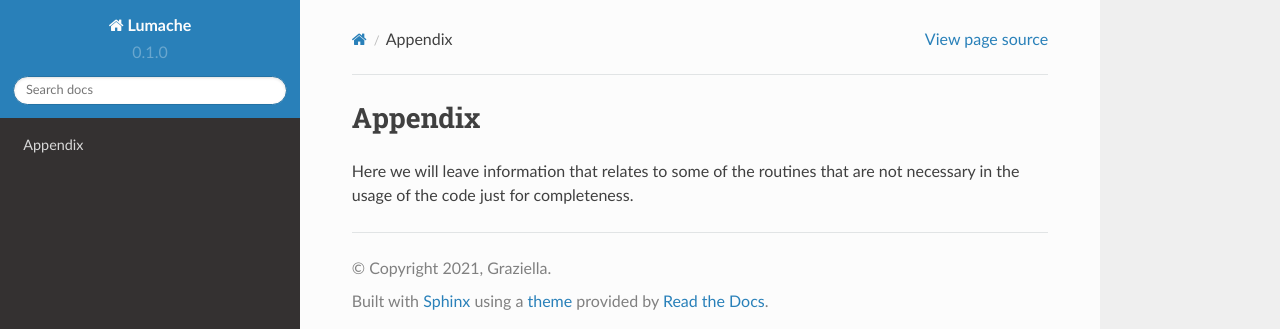
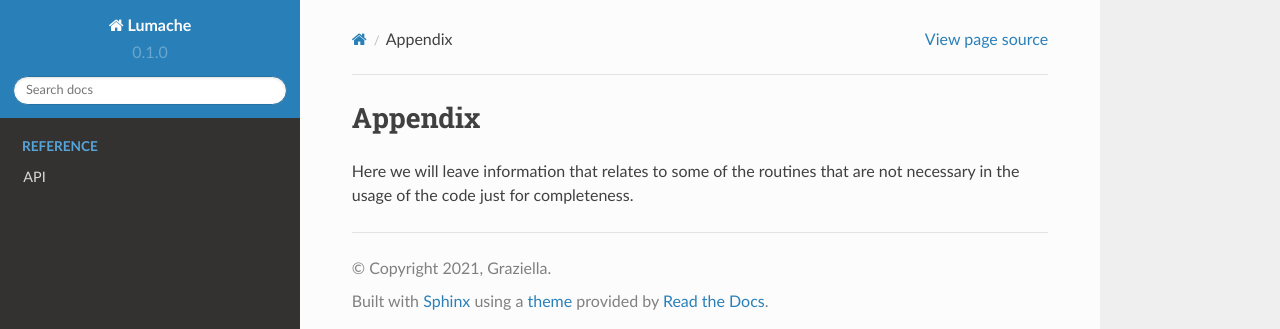
Before and after one commit to Mariosgia/doc_test, a Sphinx documentation site: the page built from docs/source/Appendix.rst, in a window 1280 px wide. Shown: the top 329 px of the page. Built offline with Sphinx 7.4.7 and the Read the Docs theme 2.0.0, drawn with Linux system fonts in a browser that asks for light colours; pages that are not in the unit, such as notebooks, are missing from menus.

Commit message:
Update index.rst

```diff
--- a/docs/source/index.rst
+++ b/docs/source/index.rst
@@ -20,4 +20,4 @@ Contents
    :maxdepth: 1
    :caption: Reference
 
-   API
+   api
```
